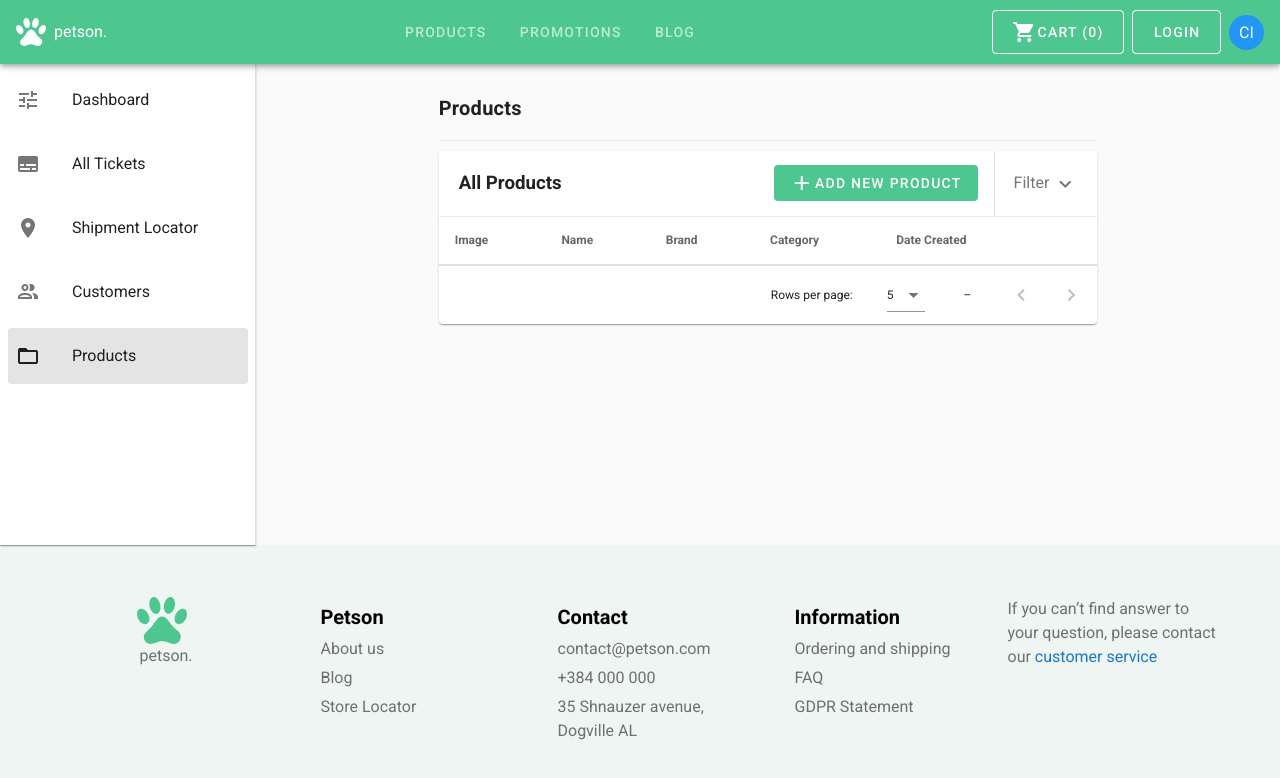
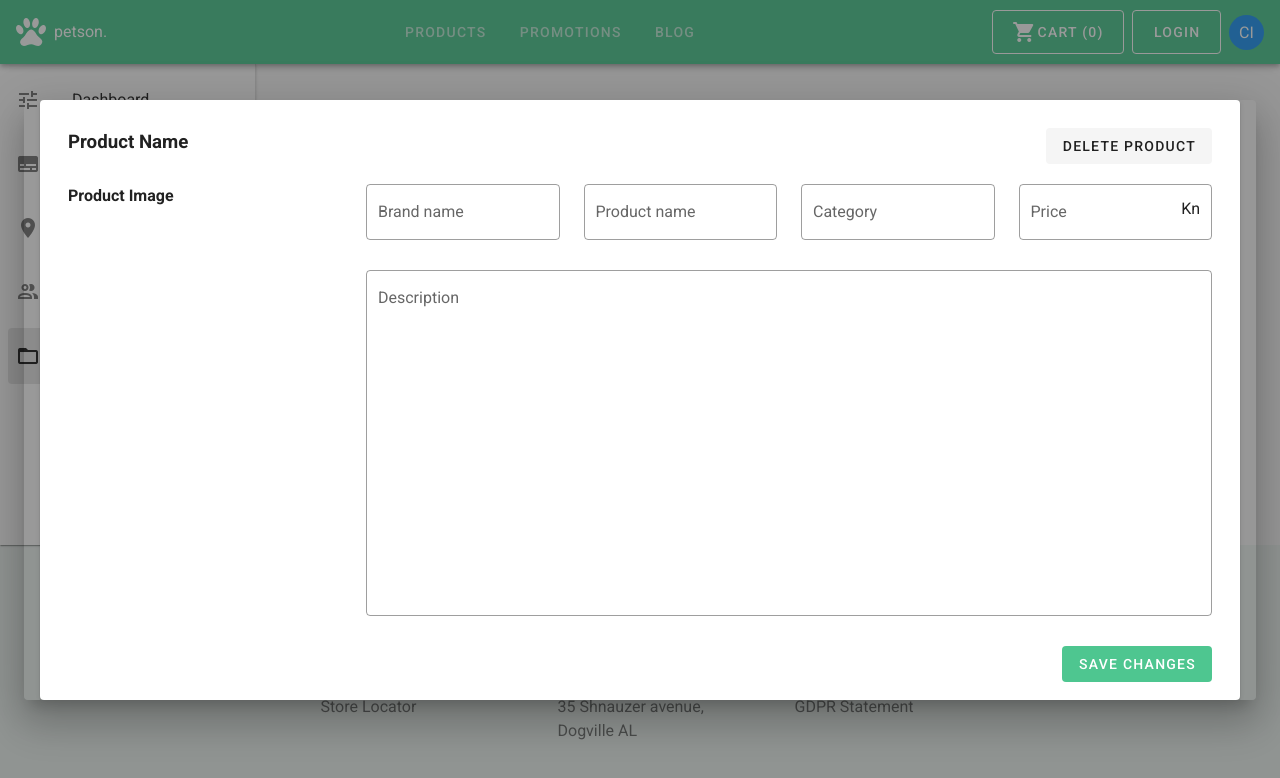
Before and after one commit to ikeohachidi/bh-pet, a Vue app: page /products in a window 1280 px wide. Both pictures are taken after a click on the button "ADD NEW PRODUCT". Shown: the top 778 px of the page. Built offline with nearby package versions, Linux system fonts and the light colour scheme.

Commit message:
feat: add product form

```diff
--- a/src/components/CustomerForm/CustomerForm.vue
+++ b/src/components/CustomerForm/CustomerForm.vue
@@ -26,7 +26,7 @@
 			></v-text-field>
 			<v-text-field
 				label="Confirm Password"
-				 outlined
+				outlined
 				:append-icon="showConfirmPassword ? 'mdi-eye' : 'mdi-eye-off'"
 				:type="showConfirmPassword ? 'text' : 'password'"
 				@click:append="showConfirmPassword = !showConfirmPassword"
--- /dev/null
+++ b/src/components/ProductForm/ProductForm.vue
@@ -0,0 +1,76 @@
+<template>
+	<section>
+		<v-dialog v-model="show" @click:outside="close">
+			<v-card class="mx-auto pa-7" width="1200px" height="600">
+				<div></div>
+
+				<div class="d-flex justify-space-between">
+					<h3>Product Name</h3>
+					<v-btn depressed>Delete Product</v-btn>
+				</div>
+
+				<div class="form-body">
+					<div>
+						<h4>Product Image</h4>
+						<div class="product-image"></div>
+					</div>
+					<div>
+						<v-row>
+							<v-col cols="3">
+								<v-text-field label="Brand name" outlined></v-text-field>
+							</v-col>
+							<v-col cols="3">
+								<v-text-field label="Product name" outlined></v-text-field>
+							</v-col>
+							<v-col cols="3">
+								<v-text-field label="Category" outlined></v-text-field>
+							</v-col>
+							<v-col cols="3">
+								<v-text-field label="Price" outlined>
+									<template #append>
+										Kn
+									</template>
+								</v-text-field>
+							</v-col>
+						</v-row>
+						<v-textarea no-resize rows="12" outlined label="Description"></v-textarea>
+
+						<div class="d-flex justify-end">
+							<v-btn depressed color="primary">save changes</v-btn>
+						</div>
+					</div>
+				</div>
+			</v-card>
+		</v-dialog>
+	</section>
+</template>
+
+<script lang="ts">
+import { Vue, Component, Prop } from 'vue-property-decorator';
+
+@Component
+export default class ProductForm extends Vue {
+	@Prop({ default: false }) show!: boolean;
+
+	private close() {
+		this.$emit('close');
+	}
+}
+</script>
+
+<style lang="scss" scoped>
+.form-body {
+	display: grid;
+	margin-top: 20px;
+	grid-template-columns: repeat(12, 1fr);
+	gap: 3em;
+
+	> div:first-of-type {
+		grid-column: 1 / 4;
+	}
+
+	> div:last-of-type {
+		grid-column: 4 / 13;
+	}
+}
+</style>
--- a/src/views/Admin/Products.vue
+++ b/src/views/Admin/Products.vue
@@ -1,6 +1,8 @@
 <template>
 	<section>
 		<admin-title></admin-title>
+
+		<ProductForm :show="showProductForm" @close="showProductForm = false" />
 
 		<v-data-table
 			:headers="tableHeaders"
@@ -12,7 +14,7 @@
 				<div class="table-header d-flex justify-space-between align-center pl-5">
 					<h3 class="text-h7 mr-auto">All Products</h3>
 
-					<v-btn color="primary" depressed dense>
+					<v-btn color="primary" depressed dense @click="showProductForm = true">
 						<v-icon>mdi-plus</v-icon>
 						add new product
 					</v-btn>
@@ -58,7 +60,7 @@
 						<td>{{ item.category }}</td>
 						<td>{{ item.date }}</td>
 						<td class="actions">
-							<v-btn icon depressed @click="showCustomerForm = true">
+							<v-btn icon depressed @click="showProductForm = true">
 								<v-icon>mdi-pencil</v-icon>
 							</v-btn>
 							<v-btn icon depressed class="mx-3">
@@ -78,9 +80,16 @@
 <script lang="ts">
 import { Vue, Component } from 'vue-property-decorator';
 
-@Component
+import ProductForm from '@/components/ProductForm/ProductForm.vue';
+
+@Component({
+	components: {
+		ProductForm
+	}
+})
 export default class Products extends Vue {
 	private showTableOptions = false;
+	private showProductForm = false;
 
 	private tableHeaders = [
 		{ text: 'Image', value: 'image' },
@@ -91,7 +100,9 @@ export default class Products extends Vue {
 		{ text: '', value: 'action' }
 	];
 
-	private products = []
+	private products = [
+		{ image: '', name: 'Stuff', brand: 'On God', category: 'Nestle', date: 'May 25, 2019' }
+	]
 }
 </script>
 
```
